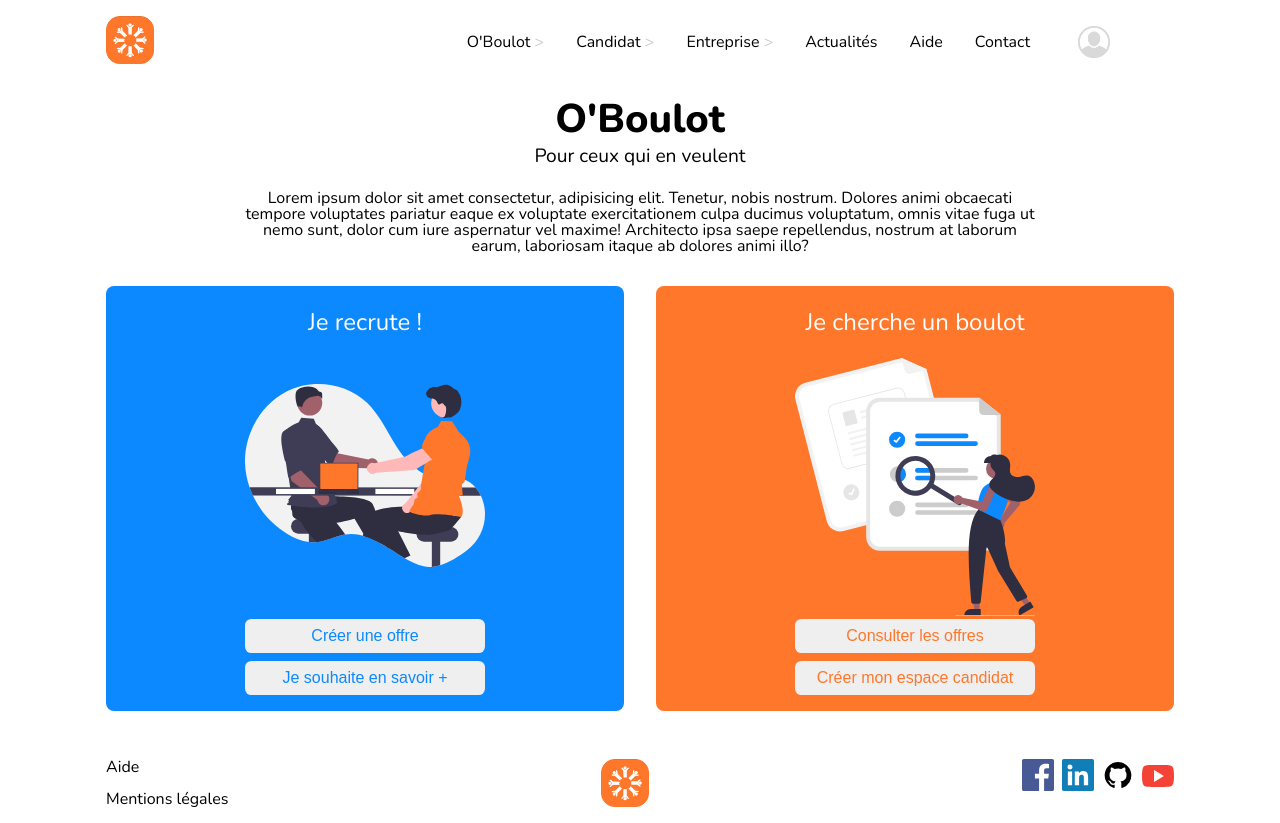
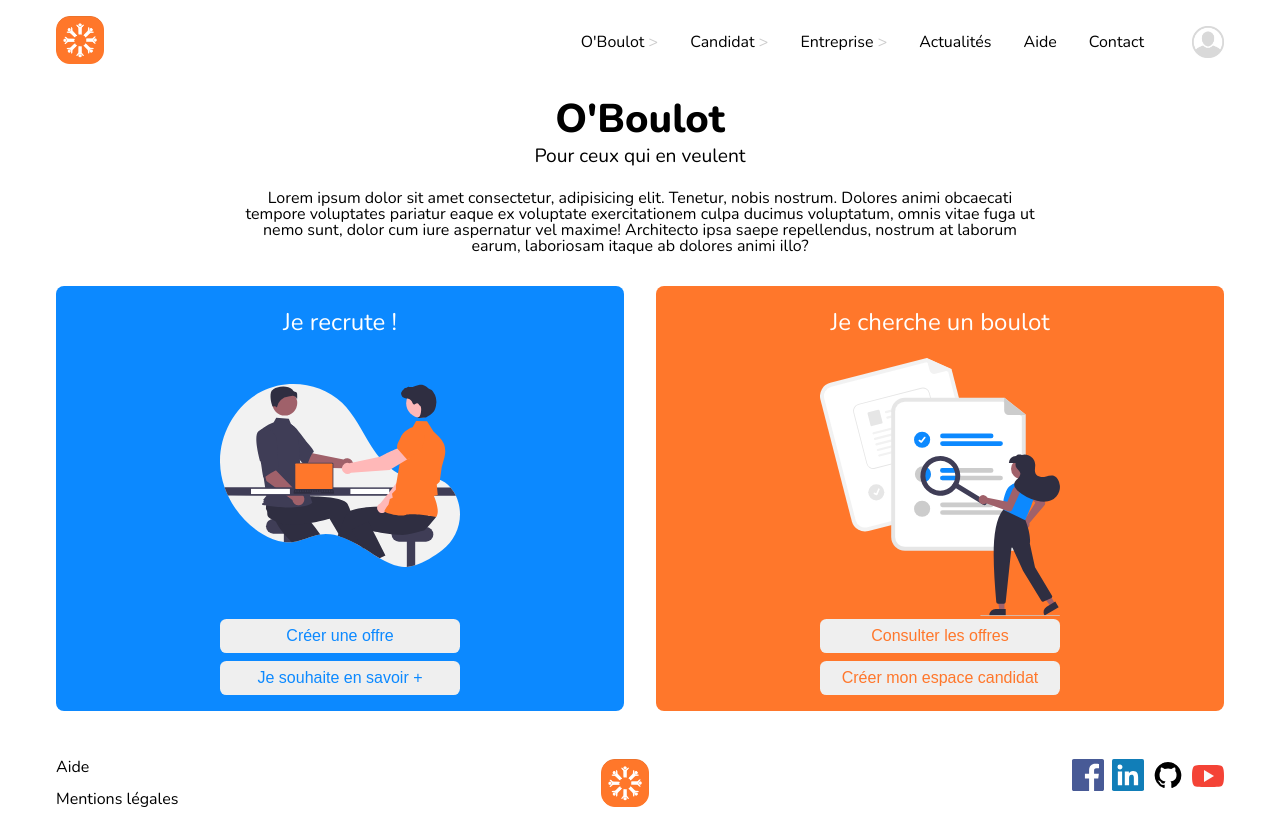
Before and after one commit to lekdup/projet-o-boulot, a React (Create React App) app in the folder front/: page / in a window 1280 px wide. Built offline with nearby package versions, Linux system fonts and the light colour scheme.

Commit message:
footer and header edited

```diff
--- a/front/src/components/App.js
+++ b/front/src/components/App.js
@@ -7,7 +7,7 @@ function App() {
   return (
     <div className="App">
       <Header />
-        <Homepage />
+      <Homepage />
       <Footer />
     </div>
   );
--- a/front/src/components/App.scss
+++ b/front/src/components/App.scss
@@ -1,14 +1,11 @@
 .App {
   // padding: 1rem;
   min-height: 100vh;
-  max-width: 1100px;
+  max-width: 1200px;
   margin: auto;
   display: flex;
   flex-direction: column;
 }
-
-
-
 
 
 
--- a/front/src/components/Footer/Footer.scss
+++ b/front/src/components/Footer/Footer.scss
@@ -9,6 +9,10 @@ footer {
 }
 
 .aide {
+    text-align: center;
+    @media (min-width: 799px) {
+        text-align: start;
+    }
     & p{
         margin-bottom: 1rem;
     }
--- a/front/src/components/Header/Header.scss
+++ b/front/src/components/Header/Header.scss
@@ -5,6 +5,8 @@ header {
     top: 1rem;
     margin: 0 1rem;
     margin-bottom: 2rem;
+    transition: .6s;
+
 }
 
 .logo {
@@ -19,6 +21,5 @@ header {
     display: flex;
     @media (min-width: 799px) {
         flex-direction: row-reverse;
-        // gap: 1rem;
     }
 }
--- a/front/src/components/Header/Profile/Profile.scss
+++ b/front/src/components/Header/Profile/Profile.scss
@@ -2,7 +2,6 @@
 
 .profile{
     width: 2rem;
-    margin-right: 4rem;
     margin-top: .2rem;
     position: relative;
     cursor: pointer;
```
